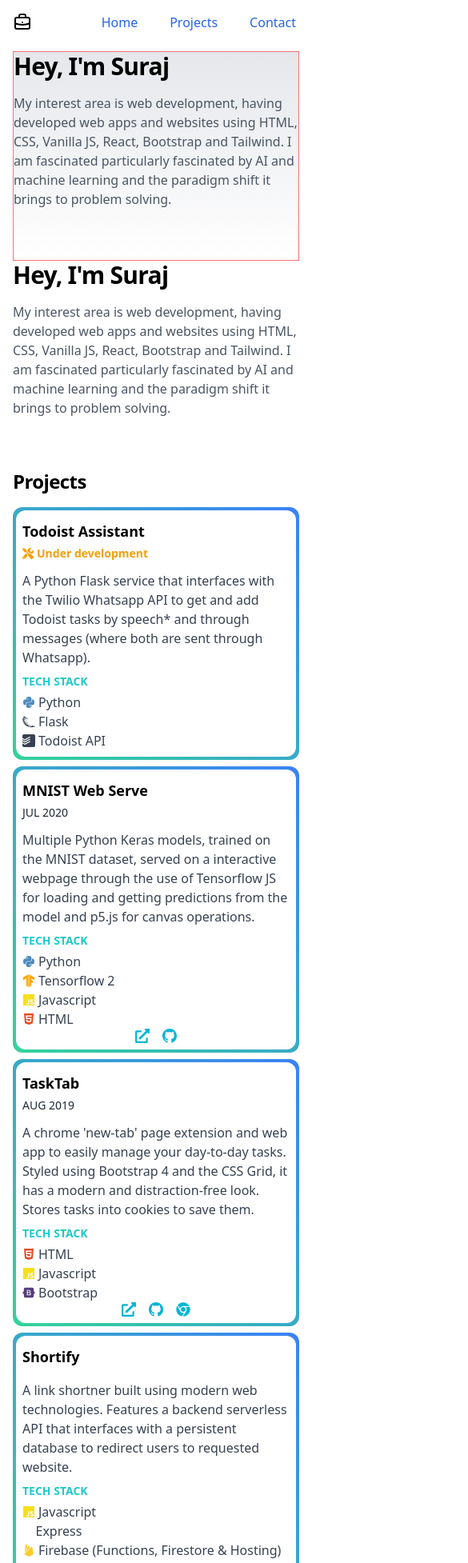
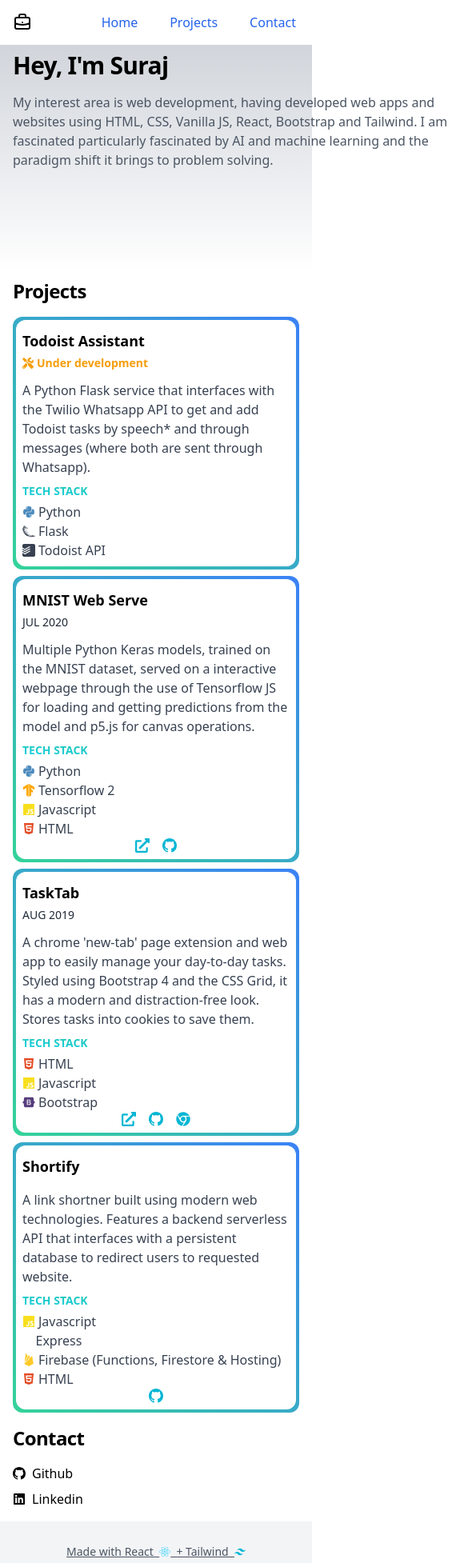
Before and after one commit to Suraj-Ram/suraj-portfolio, a React (Create React App) app: page / in a window 390 px wide. Shown: the top 1954 px of the page at 80% size, 585 px wide, since content can reach past the window. Built offline with nearby package versions, Linux system fonts and the light colour scheme.

Commit message:
Added responsive bio section + blob

```diff
--- a/src/App.js
+++ b/src/App.js
@@ -1,23 +1,23 @@
-import Header from "./components/Header"
-import Bio from "./components/Bio"
-import Projects from "./components/Projects"
-import Contact from "./components/Contact"
-import Footer from "./components/Footer"
-import Hero from "./components/Hero"
+import Header from "./components/Header";
+//import Bio from "./components/Bio";
+import Projects from "./components/Projects";
+import Contact from "./components/Contact";
+import Footer from "./components/Footer";
+import Hero from "./components/Hero";
 
 function App() {
   return (
     <>
       <Header />
+      <Hero />
       <div className="container mx-auto px-4 py-2">
-        <Hero />
-        <Bio />
+        {/* <Bio /> */}
         <Projects />
         <Contact />
       </div>
       <Footer />
     </>
-  )
+  );
 }
 
-export default App
+export default App;
--- a/src/components/Footer.jsx
+++ b/src/components/Footer.jsx
@@ -5,11 +5,18 @@
 const Footer = () => {
   return (
     <footer className="bg-gray-100 flex flex-col justify-center items-center text-sm text-gray-600 h-24 lg:h-12 2xl:h-24">
-      <p className="flex justify-center items-center">
-        Made with React &nbsp; <FaReact color="#60DAFB" /> &nbsp; + Tailwind
-        &nbsp;
-        <SiTailwindcss color="#07B6D4" />
-      </p>
+      <a
+        href="https://github.com/Suraj-Ram/suraj-portfolio"
+        target="_blank"
+        rel="noopener noreferrer"
+        className="underline"
+      >
+        <p className="flex justify-center items-center">
+          Made with React &nbsp; <FaReact color="#60DAFB" /> &nbsp; + Tailwind
+          &nbsp;
+          <SiTailwindcss color="#07B6D4" />
+        </p>
+      </a>
       <p className="text-xs pt-1">&copy; Suraj Ramchandran, 2021</p>
     </footer>
   );
--- a/src/components/Hero.jsx
+++ b/src/components/Hero.jsx
@@ -1,10 +1,45 @@
-import Bio from "./Bio"
+//import Bio from "./Bio";
 const Hero = () => {
   return (
-    <div className=" bg-gradient-to-b from-gray-200 to-white border border-red-400">
-      <Bio />
+    <div className=" bg-gradient-to-b from-gray-300 to-white">
+      <div className="container mx-auto px-4 py-2">
+        <div className="mb-16">
+          <div className="flex justify-between items-center">
+            <section className="flex-shrink-0">
+              <h1
+                className="font-bold text-3xl md:text-5xl xl:text-6xl md:pt-4 xl:pt-8 tracking-tight mb-4 lg:mb-8 text-black dark:text-white"
+                id="title"
+              >
+                Hey, I'm Suraj
+              </h1>
+              <p className="prose text-gray-600 max-w-xl dark:text-gray-400 mb-14 md:text-lg">
+                My interest area is web development, having developed web apps
+                and websites using HTML, CSS, Vanilla JS, React, Bootstrap and
+                Tailwind. I am fascinated particularly fascinated by AI and
+                machine learning and the paradigm shift it brings to problem
+                solving.
+              </p>
+            </section>
+            <section className="">
+              <svg
+                fill="#9CA3AF"
+                // use "#111827" for dark mode
+                viewBox="0 0 200 200"
+                xmlns="http://www.w3.org/2000/svg"
+                className="h-auto w-full"
+              >
+                <path
+                  fill=""
+                  d="M41.6,-61.3C55.3,-55.9,68.7,-46.7,72.7,-34.3C76.7,-21.8,71.3,-6.2,67.4,8.5C63.5,23.3,61.1,37.1,54.1,49.1C47.1,61.1,35.5,71.2,22.7,72.9C9.9,74.6,-4,68,-17.1,62.3C-30.2,56.6,-42.4,52,-52.3,43.6C-62.2,35.2,-69.7,23.2,-74.7,8.9C-79.6,-5.4,-81.9,-21.9,-74.7,-32.6C-67.4,-43.2,-50.7,-48,-36.6,-53.2C-22.6,-58.4,-11.3,-64.1,1.3,-66.2C13.9,-68.2,27.9,-66.7,41.6,-61.3Z"
+                  transform="translate(100 100)"
+                />
+              </svg>
+            </section>
+          </div>
+        </div>
+      </div>
     </div>
-  )
-}
+  );
+};
 
-export default Hero
+export default Hero;
```
